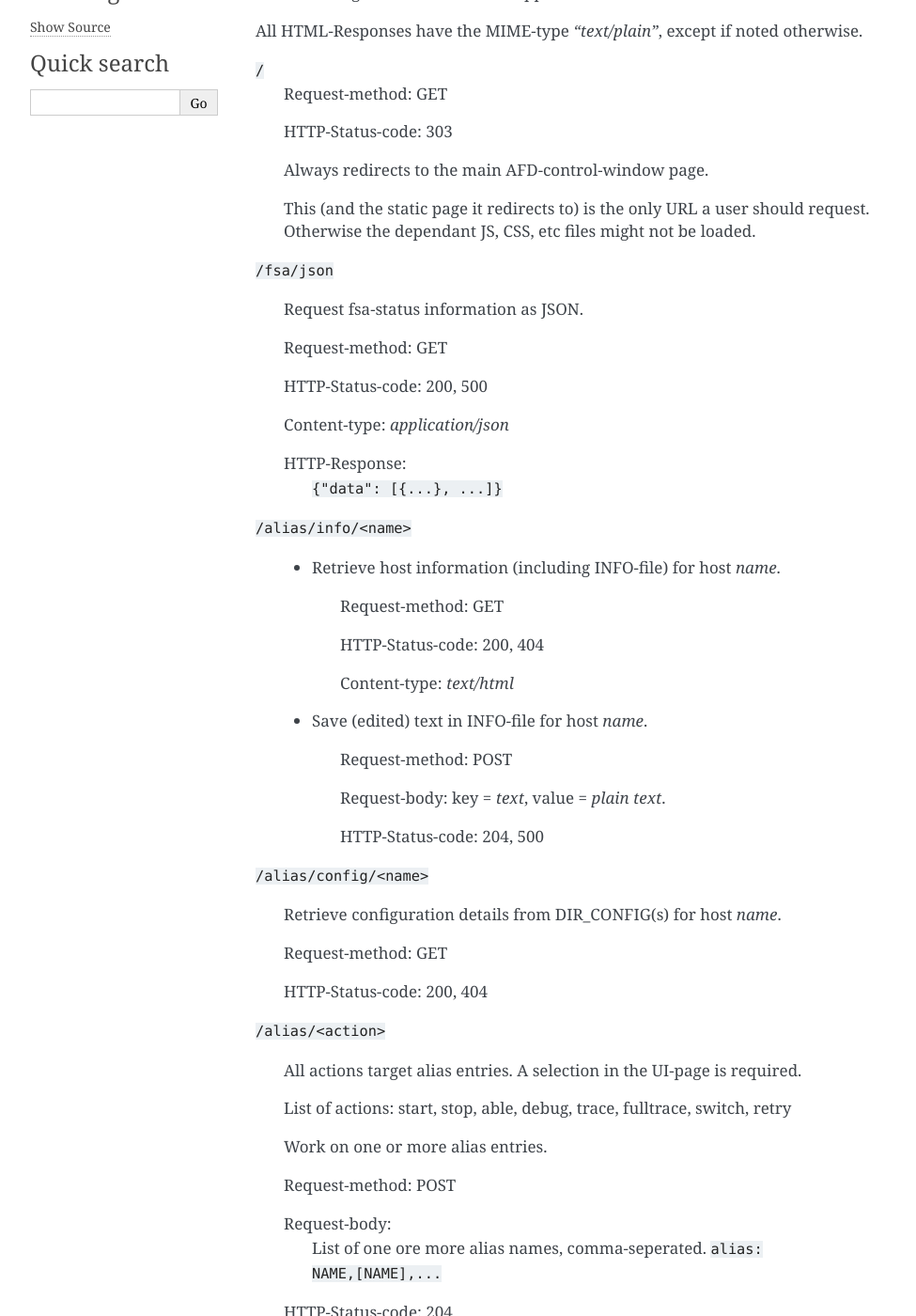
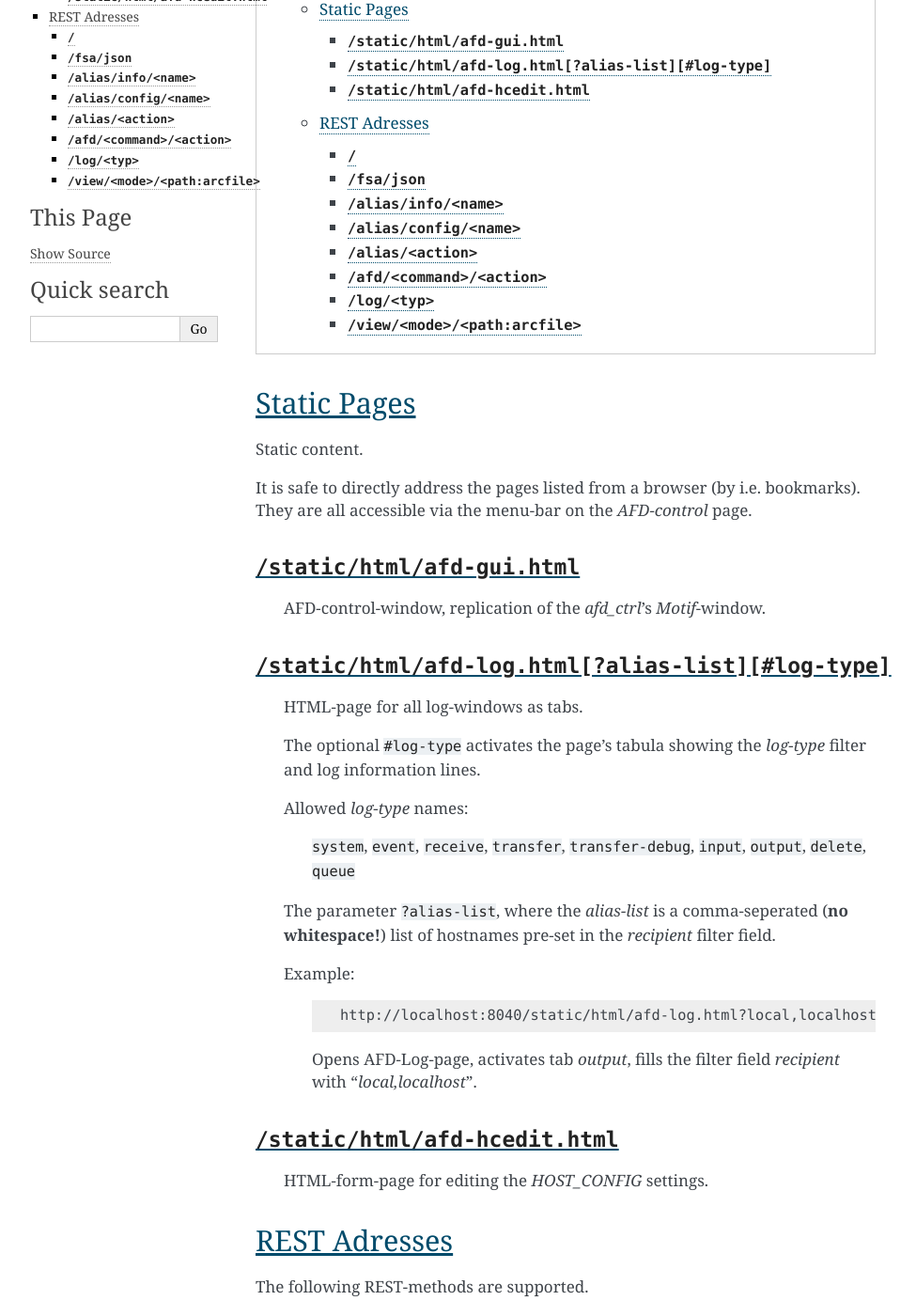
Before and after one commit to alexmaul/AFD-WebUI, a Sphinx documentation site: the page built from doc/rest.rst, in a window 1280 px wide and 1400 px high, scrolled down 195 px. Shown: the whole window at 94% size, without its empty margins (148-1123 px from the left). Built offline with Sphinx 7.4.7, drawn with Linux system fonts in a browser that asks for light colours; some of the changed text lies outside the part shown.

Commit message:
Erweitere Dokumentation.

```diff
--- a/doc/rest.rst
+++ b/doc/rest.rst
@@ -1,14 +1,67 @@
-AFD Browser-based UI
-====================
+HTTP Resources
+==============
 
-REST
-----
+.. contents::
+
+Static Pages
+------------
+
+Static content.
+
+It is safe to directly address the pages listed from a browser (by i.e.
+bookmarks). They are all accessible via the menu-bar on the *AFD-control* page.
+
+
+``/static/html/afd-gui.html``
+~~~~~~~~~~~~~~~~~~~~~~~~~~~~~
+
+    AFD-control-window, replication of the *afd_ctrl*'s *Motif*-window.
+
+
+``/static/html/afd-log.html[?alias-list][#log-type]``
+~~~~~~~~~~~~~~~~~~~~~~~~~~~~~~~~~~~~~~~~~~~~~~~~~~~~~
+
+    HTML-page for all log-windows as tabs.
+
+    The optional ``#log-type`` activates the page's tabula showing the
+    *log-type* filter and log information lines.
+
+    Allowed *log-type* names:
+
+        ``system``, ``event``, ``receive``, ``transfer``, ``transfer-debug``,
+        ``input``, ``output``, ``delete``, ``queue``
+
+    The parameter ``?alias-list``, where the *alias-list* is a comma-seperated
+    (**no whitespace!**) list of hostnames pre-set in the *recipient* filter
+    field.
+
+    Example:
+
+        ::
+
+            http://localhost:8040/static/html/afd-log.html?local,localhost#output
+
+        Opens AFD-Log-page, activates tab *output*, fills the filter field
+        *recipient* with "*local,localhost*".
+
+
+``/static/html/afd-hcedit.html``
+~~~~~~~~~~~~~~~~~~~~~~~~~~~~~~~~
+
+    HTML-form-page for editing the *HOST_CONFIG* settings.
+
+REST Adresses
+-------------
 
 The following REST-methods are supported.
 
 All HTML-Responses have the MIME-type *"text/plain"*, except if noted otherwise.
 
+
+
 ``/``
+~~~~~
+
     Request-method: GET
 
     HTTP-Status-code: 303
@@ -18,7 +71,9 @@
     This (and the static page it redirects to) is the only URL a user should
     request. Otherwise the dependant JS, CSS, etc files might not be loaded.
 
+
 ``/fsa/json``
+~~~~~~~~~~~~~
 
     Request fsa-status information as JSON.
 
@@ -31,7 +86,9 @@
     HTTP-Response:
         ``{"data": [{...}, ...]}``
 
+
 ``/alias/info/<name>``
+~~~~~~~~~~~~~~~~~~~~~~
 
     - Retrieve host information (including INFO-file) for host `name`.
 
@@ -49,7 +106,9 @@
 
         HTTP-Status-code: 204, 500
 
+
 ``/alias/config/<name>``
+~~~~~~~~~~~~~~~~~~~~~~~~
 
     Retrieve configuration details from DIR_CONFIG(s) for host `name`.
 
@@ -57,23 +116,29 @@
 
     HTTP-Status-code: 200, 404
 
+
 ``/alias/<action>``
+~~~~~~~~~~~~~~~~~~~
 
     All actions target alias entries. A selection in the UI-page is required.
+    Actions work on one or more selected alias entries.
 
-    List of actions: start, stop, able, debug, trace, fulltrace, switch, retry
-
-    Work on one or more alias entries.
+    List of actions:
+        ``start``, ``stop``, ``able`` (enable/disable), ``debug``, ``trace``,
+        ``fulltrace``, ``switch``, ``retry``
 
     Request-method: POST
 
     Request-body:
         List of one ore more alias names, comma-seperated.
+
         ``alias: NAME,[NAME],...``
 
     HTTP-Status-code: 204
 
+
 ``/afd/<command>/<action>``
+~~~~~~~~~~~~~~~~~~~~~~~~~~~
 
     List of *command/action*:
     ``amg/toggle``, ``fd/toggle``, ``dc/update``, ``afd/start``, ``afd/stop``
@@ -90,7 +155,9 @@
 
     HTTP-Status-code: 204, 500
 
+
 ``/log/<typ>``
+~~~~~~~~~~~~~~
 
     Typ:
         ``system``, ``event``, ``receive``, ``transfer``, ``transfer-debug``,
@@ -102,10 +169,32 @@
         Set of parameter specifying filter options for the selected
         log-information.
 
+    HTTP Status-code: 200, 204
+
+    - File-related log-data:
+        Content-type: *text/plain*
+
+        HTTP Response: Pre-formated text.
+
+    - ALDA log-data:
+        Content-type: *text/html*
+
+        HTTP Response: HTML-fragment, content for <tbody>.
+
+
 ``/view/<mode>/<path:arcfile>``
+~~~~~~~~~~~~~~~~~~~~~~~~~~~~~~~
 
-    `mode`: *auto*, *bufr*, etc. Specifies program to execute as configured in
-    AFD_CONFIG.
+    `mode`: ``auto``, ``bufr``, etc.
+        Specifies program to execute as configured in AFD_CONFIG.
+
+        ``auto`` determines the MIME-type (using *libmagic*, like *file(1)*).
+
+        If the type is *application/octet-stream* and the file most propably in
+        WMO-FM-format (bulletin), a web-service for (BUFR-)decoding is called.
+
+        Otherwise the content-type of the response is set accordingly to the
+        MIME-type and interpretation is left to the user's browser.
 
     `arcfile`: path/filename of archived file in AFD archive.
 
@@ -114,21 +203,3 @@
     HTTP Status-code: 200, 204
 
     Content-type: depends on program output and/or file type.
-
-
-Static Files
-~~~~~~~~~~~~
-
-Static content.
-
-It is safe to directly address the pages listed from a browser (by i.e.
-bookmarks). They are all accessible via the menu-bar on the *AFD-control* page.
-
-``/static/html/afd-gui.html``
-    AFD-control-window, replication of the *afd_ctrl*'s *Motif*-window.
-
-``/static/html/afd-log.html``
-    HTML-page for all log-windows as tabs.
-
-``/static/html/afd-hcedit.html``
-    HTML-form-page for editing the *HOST_CONFIG* settings.
```
Also changed, not shown: doc/index.rst (+6 -11 lines), doc/install.rst (added, +14 -0 lines).
